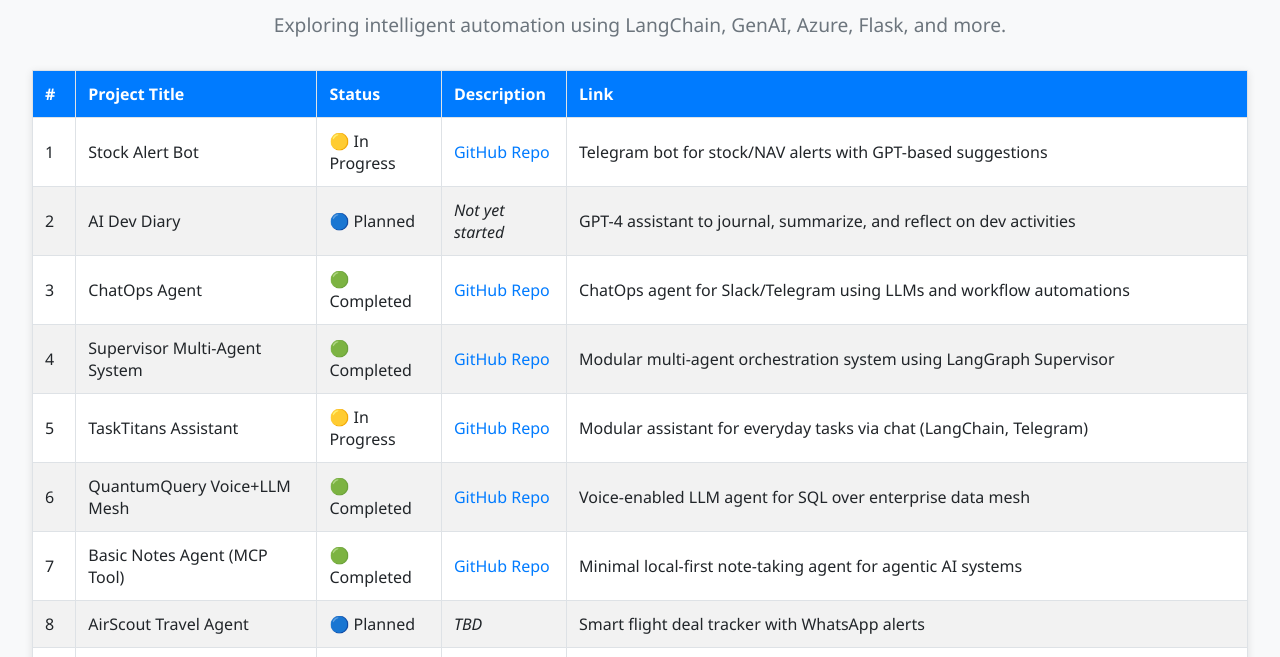
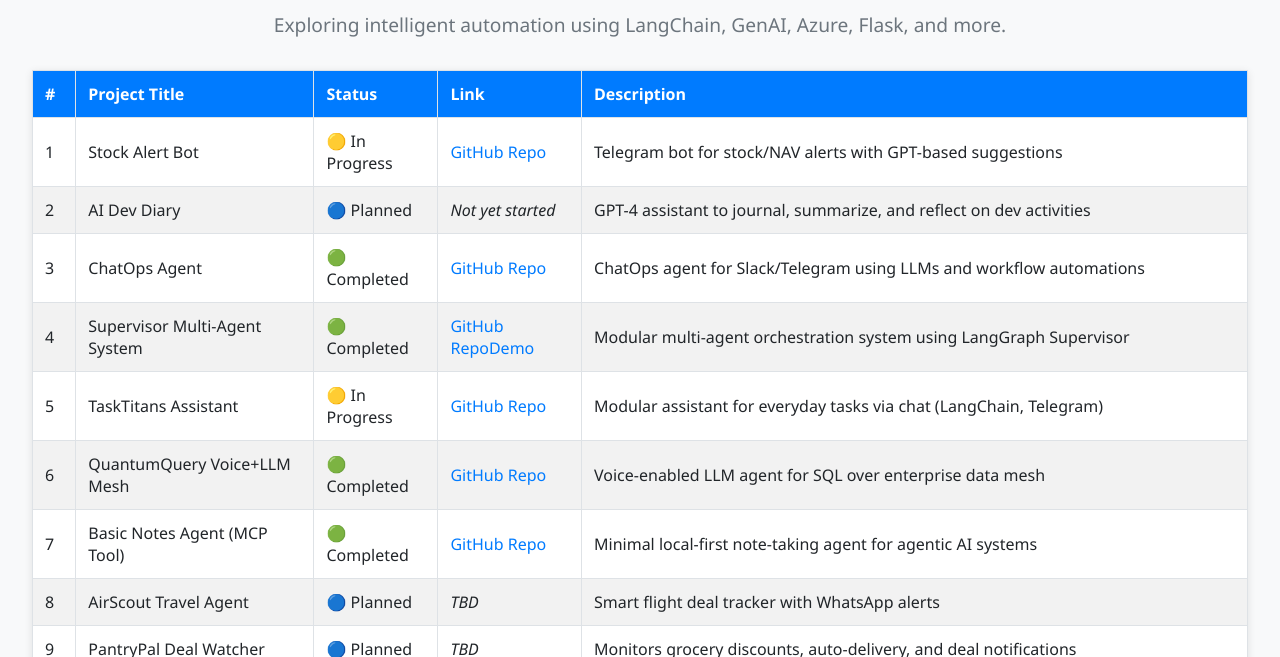
Before and after one commit to kingalok/agentic-projects, a plain HTML site: page index.html in a window 1280 px wide. Shown: the part 130-787 px from the top of the page. Drawn offline with Linux system fonts and the light colour scheme.

Commit message:
updated the index

```diff
--- a/index.html
+++ b/index.html
@@ -69,15 +69,15 @@
         <th>#</th>
         <th>Project Title</th>
         <th>Status</th>
+        <th>Link</th>
         <th>Description</th>
-        <th>Link</th>
       </tr>
     </thead>
 <tbody>
   <tr><td>1</td><td>Stock Alert Bot</td><td>🟡 In Progress</td><td><a href="https://github.com/kingalok/stock-alert-bot">GitHub Repo</a></td><td>Telegram bot for stock/NAV alerts with GPT-based suggestions</td></tr>
   <tr><td>2</td><td>AI Dev Diary</td><td>🔵 Planned</td><td><em>Not yet started</em></td><td>GPT-4 assistant to journal, summarize, and reflect on dev activities</td></tr>
   <tr><td>3</td><td>ChatOps Agent</td><td>🟢 Completed</td><td><a href="https://github.com/kingalok/chatops-agent">GitHub Repo</a></td><td>ChatOps agent for Slack/Telegram using LLMs and workflow automations</td></tr>
-  <tr><td>4</td><td>Supervisor Multi-Agent System</td><td>🟢 Completed</td><td><a href="https://github.com/kingalok/supervisor-agent">GitHub Repo</a></td><td>Modular multi-agent orchestration system using LangGraph Supervisor</td></tr>
+  <tr><td>4</td><td>Supervisor Multi-Agent System</td><td>🟢 Completed</td><td><a href="https://github.com/kingalok/supervisor">GitHub Repo</a><a href="https://youtu.be/8Myk3aZxZhE">Demo</a></td><td>Modular multi-agent orchestration system using LangGraph Supervisor</td></tr>
   <tr><td>5</td><td>TaskTitans Assistant</td><td>🟡 In Progress</td><td><a href="https://github.com/kingalok/tasktitans">GitHub Repo</a></td><td>Modular assistant for everyday tasks via chat (LangChain, Telegram)</td></tr>
   <tr><td>6</td><td>QuantumQuery Voice+LLM Mesh</td><td>🟢 Completed</td><td><a href="https://github.com/kingalok/QuantumQuery">GitHub Repo</a></td><td>Voice-enabled LLM agent for SQL over enterprise data mesh</td></tr>
   <tr><td>7</td><td>Basic Notes Agent (MCP Tool)</td><td>🟢 Completed</td><td><a href="https://github.com/kingalok/mcp-basics">GitHub Repo</a></td><td>Minimal local-first note-taking agent for agentic AI systems</td></tr>
```
